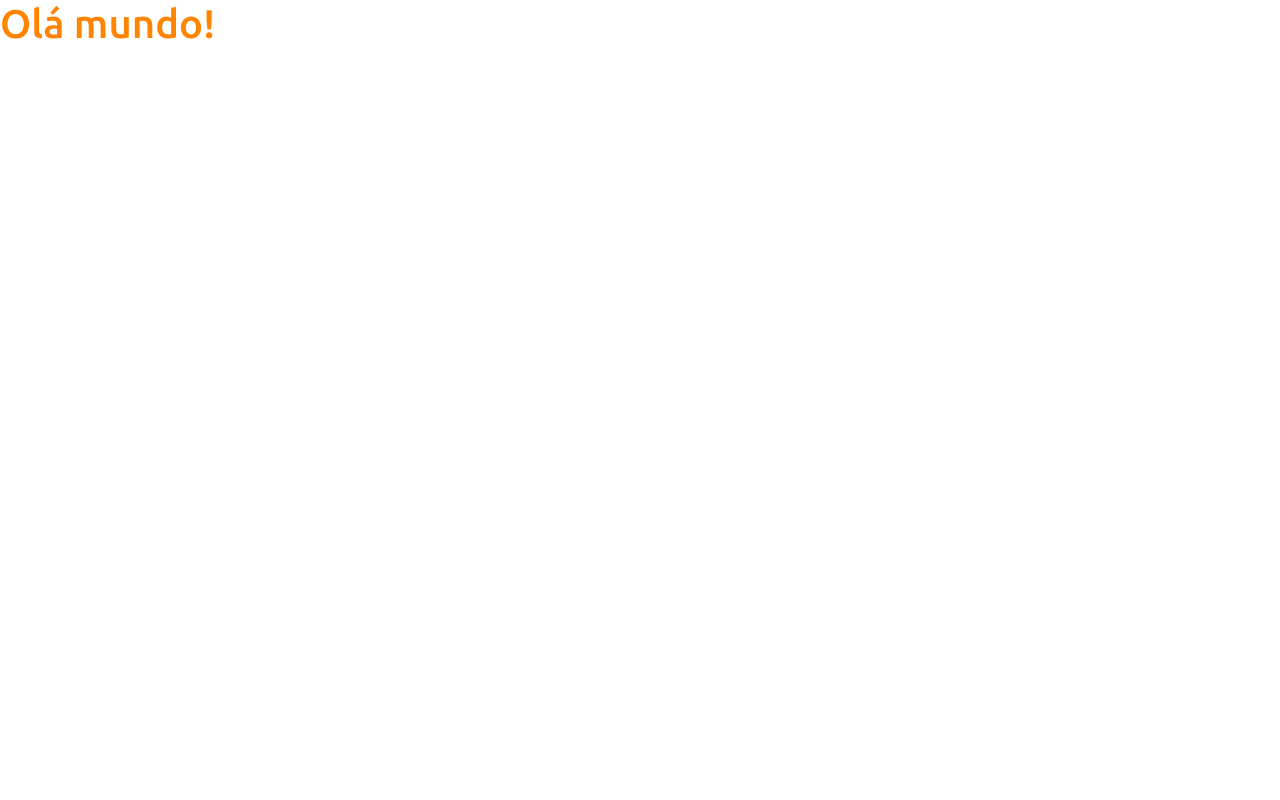
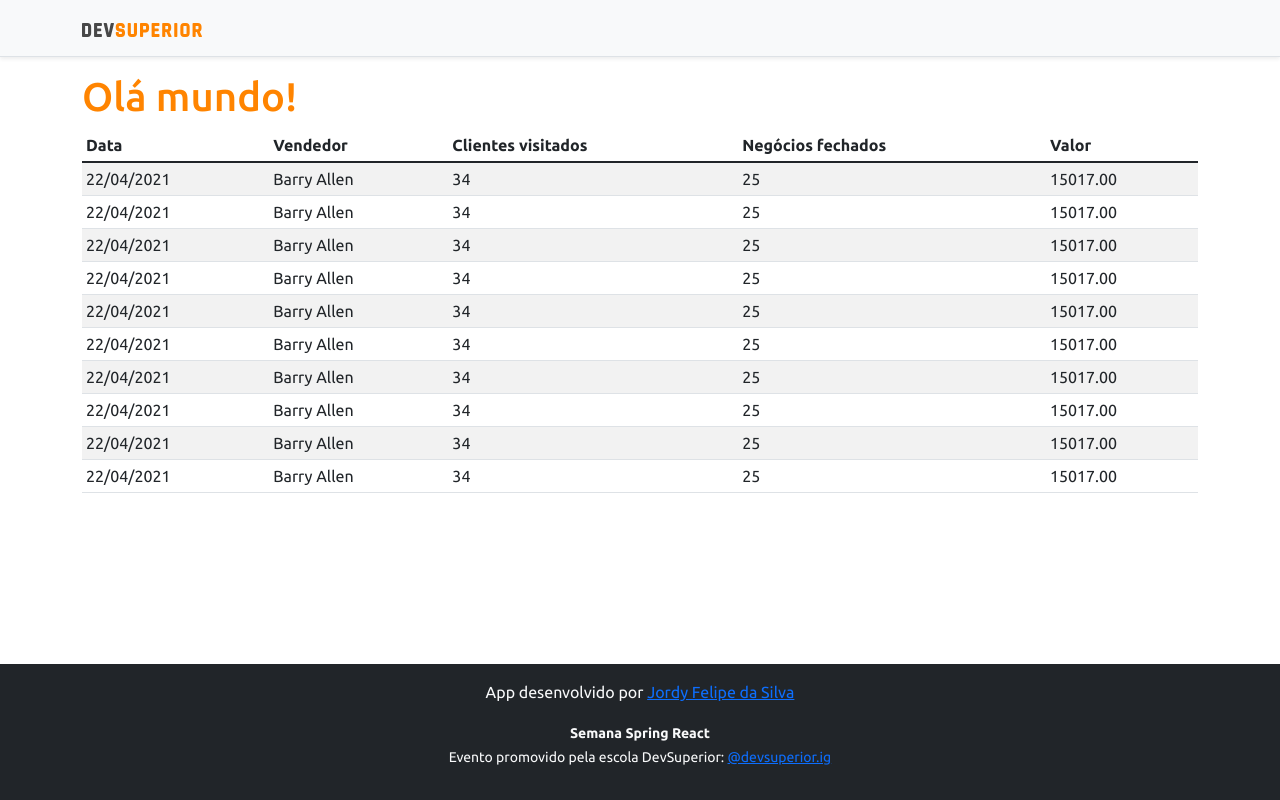
Before and after one commit to jordyfelipe/projeto-sds3, a React (Create React App) app in the folder frontend/: page / in a window 1280 px wide. Built offline with nearby package versions, Linux system fonts and the light colour scheme.

Commit message:
Basic static components

```diff
--- a/frontend/public/index.html
+++ b/frontend/public/index.html
@@ -13,11 +13,6 @@
   </head>
   <body>
     <noscript>Você precisa habilitar o JavaScript para rodar este app.</noscript>
-    <div id="root"><!--Início root-->
-
-
-
-
-    </div><!-- /fim root-->
+    <div id="root"></div>
   </body>
 </html>
--- a/frontend/src/App.tsx
+++ b/frontend/src/App.tsx
@@ -1,8 +1,20 @@
+import DataTable from "components/DataTable";
+import Footer from "components/Footer";
+import NavBar from "components/NavBar";
+
 function App() {
+  /* Utilizado (fragment <> </>) no início e fim do retorno para que
+  seja delimitado como um elemento só, pois o retorno da função no React
+  pode ter apenas 1 elemento.*/
   return (
-    <div>
-      <h1 className="text-primary">Olá mundo!</h1>
-    </div>
+    <>
+      <NavBar />
+      <div className="container">
+        <h1 className="text-primary">Olá mundo!</h1>
+        <DataTable />
+      </div>
+      <Footer />
+    </>
   );
 }
 
--- /dev/null
+++ b/frontend/src/components/DataTable/index.tsx
@@ -0,0 +1,97 @@
+/*Orientado pelo instrutor a fazer como variável
+ou seja, é uma função Lambda (que não tem nome) e está
+sendo atribuída a uma variável chamada NavBar.
+const DataTable = () => {} ao invés de function NavBar() {},
+porém, os dois estão corretos.*/
+
+const DataTable = () => {
+    return (
+        <div className="table-responsive">
+            <table className="table table-striped table-sm">
+                <thead>
+                    <tr>
+                        <th>Data</th>
+                        <th>Vendedor</th>
+                        <th>Clientes visitados</th>
+                        <th>Negócios fechados</th>
+                        <th>Valor</th>
+                    </tr>
+                </thead>
+                <tbody>
+                    <tr>
+                        <td>22/04/2021</td>
+                        <td>Barry Allen</td>
+                        <td>34</td>
+                        <td>25</td>
+                        <td>15017.00</td>
+                    </tr>
+                    <tr>
+                        <td>22/04/2021</td>
+                        <td>Barry Allen</td>
+                        <td>34</td>
+                        <td>25</td>
+                        <td>15017.00</td>
+                    </tr>
+                    <tr>
+                        <td>22/04/2021</td>
+                        <td>Barry Allen</td>
+                        <td>34</td>
+                        <td>25</td>
+                        <td>15017.00</td>
+                    </tr>
+                    <tr>
+                        <td>22/04/2021</td>
+                        <td>Barry Allen</td>
+                        <td>34</td>
+                        <td>25</td>
+                        <td>15017.00</td>
+                    </tr>
+                    <tr>
+                        <td>22/04/2021</td>
+                        <td>Barry Allen</td>
+                        <td>34</td>
+                        <td>25</td>
+                        <td>15017.00</td>
+                    </tr>
+                    <tr>
+                        <td>22/04/2021</td>
+                        <td>Barry Allen</td>
+                        <td>34</td>
+                        <td>25</td>
+                        <td>15017.00</td>
+                    </tr>
+                    <tr>
+                        <td>22/04/2021</td>
+                        <td>Barry Allen</td>
+                        <td>34</td>
+                        <td>25</td>
+                        <td>15017.00</td>
+                    </tr>
+                    <tr>
+                        <td>22/04/2021</td>
+                        <td>Barry Allen</td>
+                        <td>34</td>
+                        <td>25</td>
+                        <td>15017.00</td>
+                    </tr>
+                    <tr>
+                        <td>22/04/2021</td>
+                        <td>Barry Allen</td>
+                        <td>34</td>
+                        <td>25</td>
+                        <td>15017.00</td>
+                    </tr>
+                    <tr>
+                        <td>22/04/2021</td>
+                        <td>Barry Allen</td>
+                        <td>34</td>
+                        <td>25</td>
+                        <td>15017.00</td>
+                    </tr>
+                </tbody>
+            </table>
+        </div>
+    );
+}
+
+export default DataTable;
--- /dev/null
+++ b/frontend/src/components/Footer/index.tsx
@@ -0,0 +1,19 @@
+/*Orientado pelo instrutor a fazer como variável
+ou seja, é uma função Lambda (que não tem nome) e está
+sendo atribuída a uma variável chamada NavBar.
+const DataTable = () => {} ao invés de function NavBar() {},
+porém, os dois estão corretos.*/
+
+const Footer = () => {
+    return (
+        <footer className="footer mt-auto py-3 bg-dark">
+            <div className="container">
+                <p className="text-light">App desenvolvido por <a href="https://github.com/jordyfelipe" target="_blank" rel="noreferrer">Jordy Felipe da Silva</a></p>
+                <p className="text-light"><small><strong>Semana Spring React</strong><br />
+                    Evento promovido pela escola DevSuperior: <a href="https://instagram.com/devsuperior.ig" target="_blank" rel="noreferrer">@devsuperior.ig</a></small></p>
+            </div>
+        </footer>
+    );
+}
+
+export default Footer;
--- /dev/null
+++ b/frontend/src/components/NavBar/index.tsx
@@ -0,0 +1,21 @@
+import ImgDsDark from 'assets/img/ds-dark.svg';
+
+/*Orientado pelo instrutor a fazer como variável
+ou seja, é uma função Lambda (que não tem nome) e está
+sendo atribuída a uma variável chamada NavBar.
+const DataTable = () => {} ao invés de function NavBar() {},
+porém, os dois estão corretos.*/
+
+const NavBar = () => {
+    return (
+        <div className="d-flex flex-column flex-md-row align-items-center p-3 px-md-4 mb-3 bg-light border-bottom shadow-sm">
+            <div className="container">
+                <nav className="my-2 my-md-0 mr-md-3">
+                    <img src={ImgDsDark} alt="DevSuperior" width="120" />
+                </nav>
+            </div>
+        </div>
+    );
+}
+
+export default NavBar;
```
Also changed, not shown: frontend/src/assets/img/ds-dark.svg (added).
